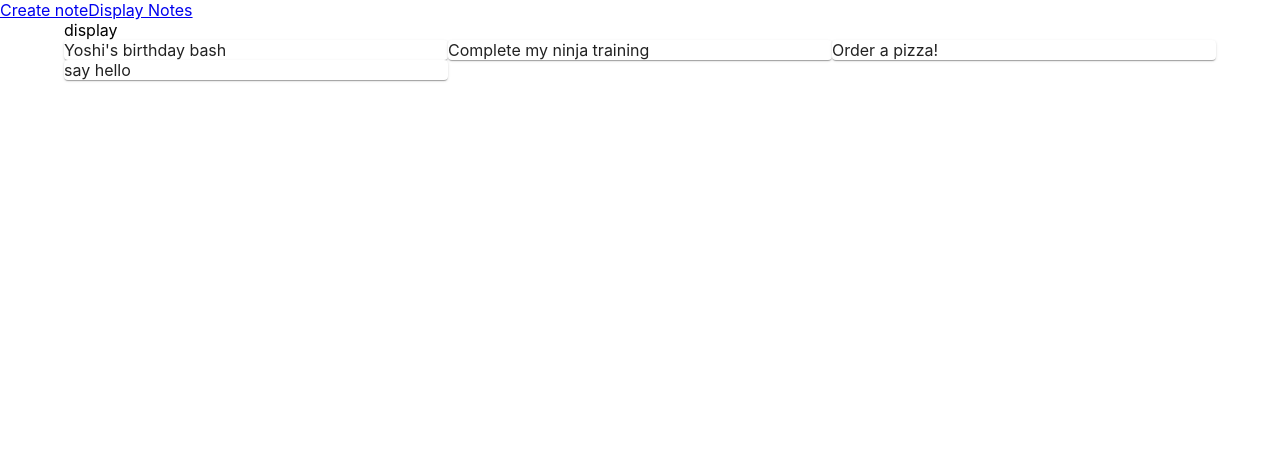
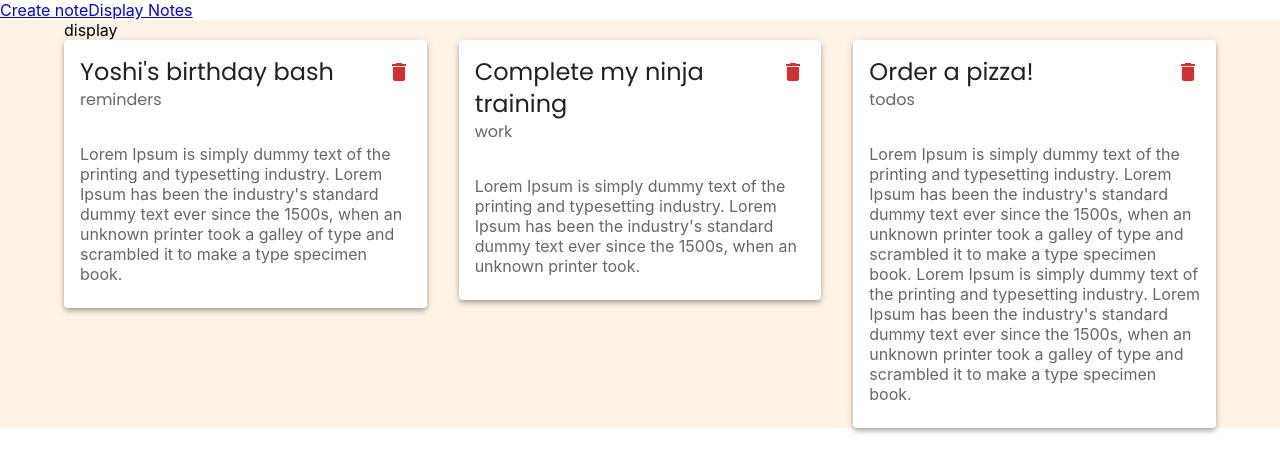
Before and after one commit to Lakshit-Chiranjiv/Notes-App---React-MaterialUI, a React (Create React App) app in the folder notes app/: page / in a window 1280 px wide. Shown: the top 472 px of the page. Built offline with nearby package versions, Linux system fonts and the light colour scheme; data requests are answered from the project's data file; the HTML template or start-up script is replaced by a standard one; a web font is replaced by a local one.

Commit message:
added card layouts for notes and implemented delete functionality

```diff
--- a/notes app/data/db.json
+++ b/notes app/data/db.json
@@ -17,12 +17,6 @@
       "details": "Lorem Ipsum is simply dummy text of the printing and typesetting industry. Lorem Ipsum has been the industry's standard dummy text ever since the 1500s, when an unknown printer took a galley of type and scrambled it to make a type specimen book.\nLorem Ipsum is simply dummy text of the printing and typesetting industry. Lorem Ipsum has been the industry's standard dummy text ever since the 1500s, when an unknown printer took a galley of type and scrambled it to make a type specimen book.",
       "category": "todos",
       "id": 3
-    },
-    {
-      "title": "say hello",
-      "details": "not bye!!",
-      "category": "Todos",
-      "id": 4
     }
   ]
 }
--- a/notes app/src/App.js
+++ b/notes app/src/App.js
@@ -3,10 +3,11 @@ import React from 'react';
 import './index.css';
 import { ThemeProvider, createTheme } from '@mui/material/styles';
 import {BrowserRouter as MainRouter,Routes,Route,Link} from 'react-router-dom'
-import CreateNote from './components/CreateNote';
-import DisplayNotes from './components/DisplayNotes';
-import NotFound from './components/NotFound';
+import CreateNote from './pages/CreateNote';
+import DisplayNotes from './pages/DisplayNotes';
+import NotFound from './pages/NotFound';
 import { deepOrange, yellow } from '@mui/material/colors';
+import SiteLayout from './components/SiteLayout';
 
 const myTheme = createTheme({
   palette: {
@@ -31,11 +32,13 @@ function App() {
         <MainRouter>
           <Link to="/create">Create note</Link>
           <Link to="/">Display Notes</Link>
-          <Routes>
-            <Route path='/' element={<DisplayNotes/>}/>
-            <Route path='/create' element={<CreateNote/>}/>
-            <Route path='*' element={<NotFound/>}/>
-          </Routes>
+          <SiteLayout>
+            <Routes>
+              <Route path='/' element={<DisplayNotes/>}/>
+              <Route path='/create' element={<CreateNote/>}/>
+              <Route path='*' element={<NotFound/>}/>
+            </Routes>
+          </SiteLayout>
         </MainRouter>
       </div>
     </ThemeProvider>
--- /dev/null
+++ b/notes app/src/components/NoteCard.jsx
@@ -0,0 +1,33 @@
+import React from 'react';
+import Card from '@mui/material/Card';
+import CardHeader from '@mui/material/CardHeader';
+import CardContent from '@mui/material/CardContent';
+import { IconButton, Typography } from '@mui/material';
+import DeleteIcon from '@mui/icons-material/Delete';
+
+const NoteCard = ({noteObj,deleteNote}) => {
+  return (
+    <div>
+        {/* <h4>{noteObj.title}</h4> */}
+        <Card elevation={4}>
+            <CardHeader
+                action={
+                    <IconButton onClick={()=>{deleteNote(noteObj.id)}}>
+                        <DeleteIcon color='error'/>
+                    </IconButton>
+                }
+                title={noteObj.title}
+                subheader={noteObj.category}
+            />
+
+            <CardContent>
+                <Typography variant="body4" color="text.secondary">
+                    {noteObj.details}
+                </Typography>
+            </CardContent>
+        </Card>
+    </div>
+  )
+}
+
+export default NoteCard
--- /dev/null
+++ b/notes app/src/components/SiteLayout.jsx
@@ -0,0 +1,20 @@
+import { makeStyles } from '@mui/styles'
+import React from 'react'
+
+const useStyles = makeStyles({
+    page: {
+        backgroundColor: ' #fff3e6',
+        width: '100%'
+    }
+})
+
+const SiteLayout = ({children}) => {
+    const classes = useStyles();
+  return (
+    <div className={classes.page} >
+        {children}
+    </div>
+  )
+}
+
+export default SiteLayout
--- a/notes app/src/components/DisplayNotes.jsx
+++ b/notes app/src/pages/DisplayNotes.jsx
@@ -3,6 +3,7 @@ import axios from 'axios';
 import { Grid } from '@mui/material';
 import { Paper } from '@mui/material';
 import { Container } from '@mui/material';
+import NoteCard from '../components/NoteCard';
 
 const DisplayNotes = () => {
 
@@ -14,14 +15,20 @@ const DisplayNotes = () => {
     await console.log(data,notesArray);
   },[]);
 
+  const deleteNote = async(passedId) =>{
+    await axios.delete(`http://localhost:8000/notes/${passedId}`);
+    setNotesArray(notesArray.filter((note)=>{
+      return note.id != passedId;
+    }))
+  }
 
     return (
         <Container className="display">
           display
-          <Grid container>
-            {notesArray.map((v)=>{
-              return <Grid item key={v.id} md={3} sm={6} xs={12} lg={4}>
-                <Paper>{v.title}</Paper>
+          <Grid container spacing={4}>
+            {notesArray.map((noteObj)=>{
+              return <Grid item key={noteObj.id} md={3} sm={6} xs={12} lg={4}>
+                <NoteCard noteObj={noteObj} deleteNote={deleteNote} />
               </Grid>
             })}
           </Grid>
```
Also changed, not shown: notes app/src/pages/CreateNote.jsx (renamed from notes app/src/components/CreateNote.jsx), notes app/src/pages/NotFound.jsx (renamed from notes app/src/components/NotFound.jsx).
